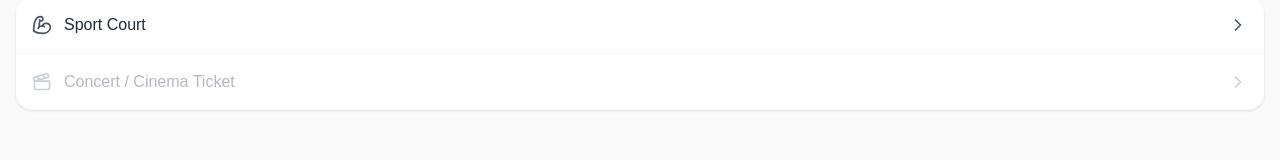
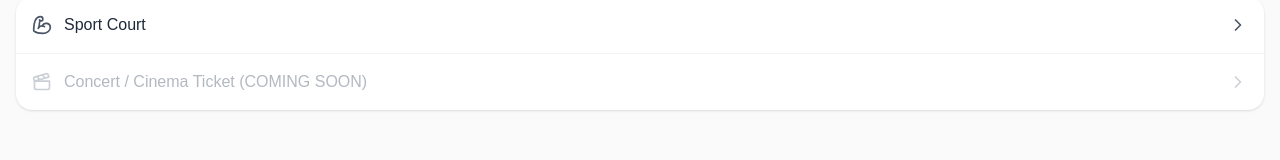
Before and after one commit to lsatriosim/backup-sell, a Next.js app: page /marketplace in a window 1280 px wide. Shown: the part 139-299 px from the top of the page. Built offline with nearby package versions, Linux system fonts and the light colour scheme.

Commit message:
feat: add coming soon text

```diff
--- a/src/app/marketplace/page.tsx
+++ b/src/app/marketplace/page.tsx
@@ -5,7 +5,7 @@ import Link from "next/link";
 
 const menus = [
   { name: "Sport Court", href: "/marketplace/sport-court", icon: BicepsFlexed, disabled: false },
-  { name: "Concert / Cinema Ticket", href: "/concert-and-cinema-ticket", icon: Clapperboard, disabled: true },
+  { name: "Concert / Cinema Ticket (COMING SOON)", href: "/concert-and-cinema-ticket", icon: Clapperboard, disabled: true },
 ];
 
 export default function MarketplacePage() {
```
